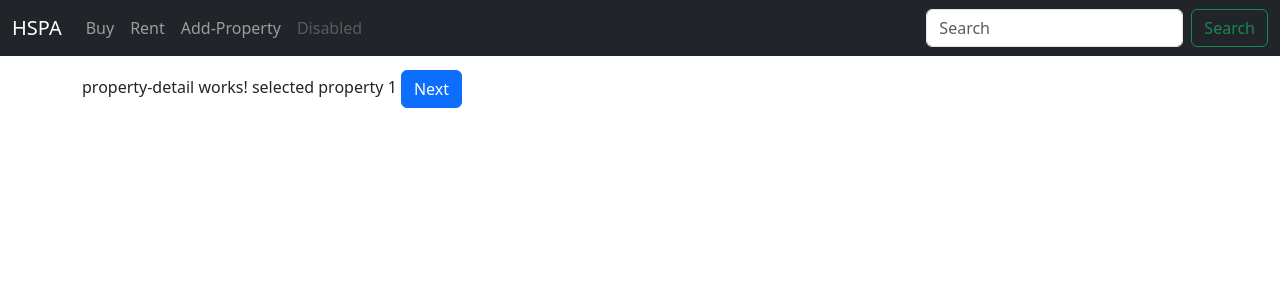
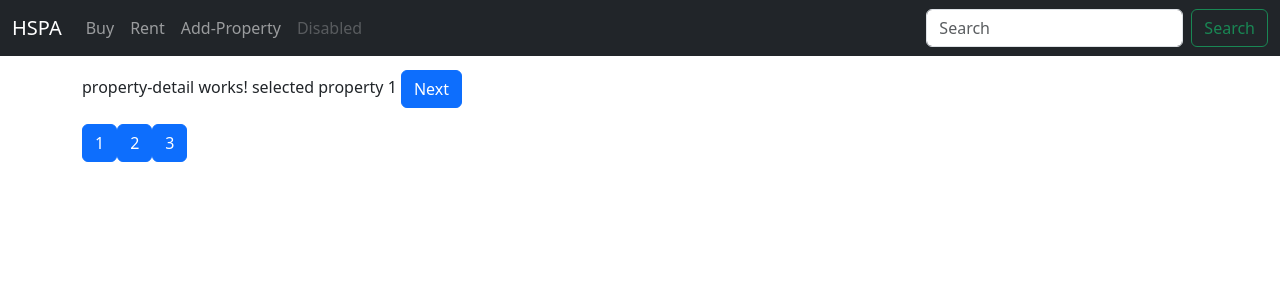
Before and after one commit to patilakanksha/HSPA, an Angular app in the folder Frontend/AngularUi/: page /property-detail/1 in a window 1280 px wide. Shown: the top 300 px of the page. Built offline with nearby package versions, Linux system fonts and the light colour scheme.

Commit message:
added pagination basic

```diff
--- a/Frontend/AngularUi/src/app/property/property-detail/property-detail.component.html
+++ b/Frontend/AngularUi/src/app/property/property-detail/property-detail.component.html
@@ -3,3 +3,6 @@
   selected property {{propertyId}}
   <button (click)="onSelectNext()" class="btn btn-primary">Next</button>
 </p>
+<button class="btn btn-primary" routerLink="/property-detail/1">1</button>
+<button class="btn btn-primary" routerLink="/property-detail/2">2</button>
+<button class="btn btn-primary" routerLink="/property-detail/3">3</button>
--- a/Frontend/AngularUi/src/app/property/property-detail/property-detail.component.ts
+++ b/Frontend/AngularUi/src/app/property/property-detail/property-detail.component.ts
@@ -14,6 +14,14 @@ export class PropertyDetailComponent implements OnInit {
   ngOnInit() {
     this.propertyId = + this.route.snapshot.params["id"];
     // wih adding + symbol in convertinto number type
+
+    //the below code is useful to reflect url changed value on page also at the time of pagination
+    this.route.params.subscribe(
+
+      (params) =>{
+        this.propertyId = + params['id']
+      }
+    )
   }
 
   onSelectNext(){
```
